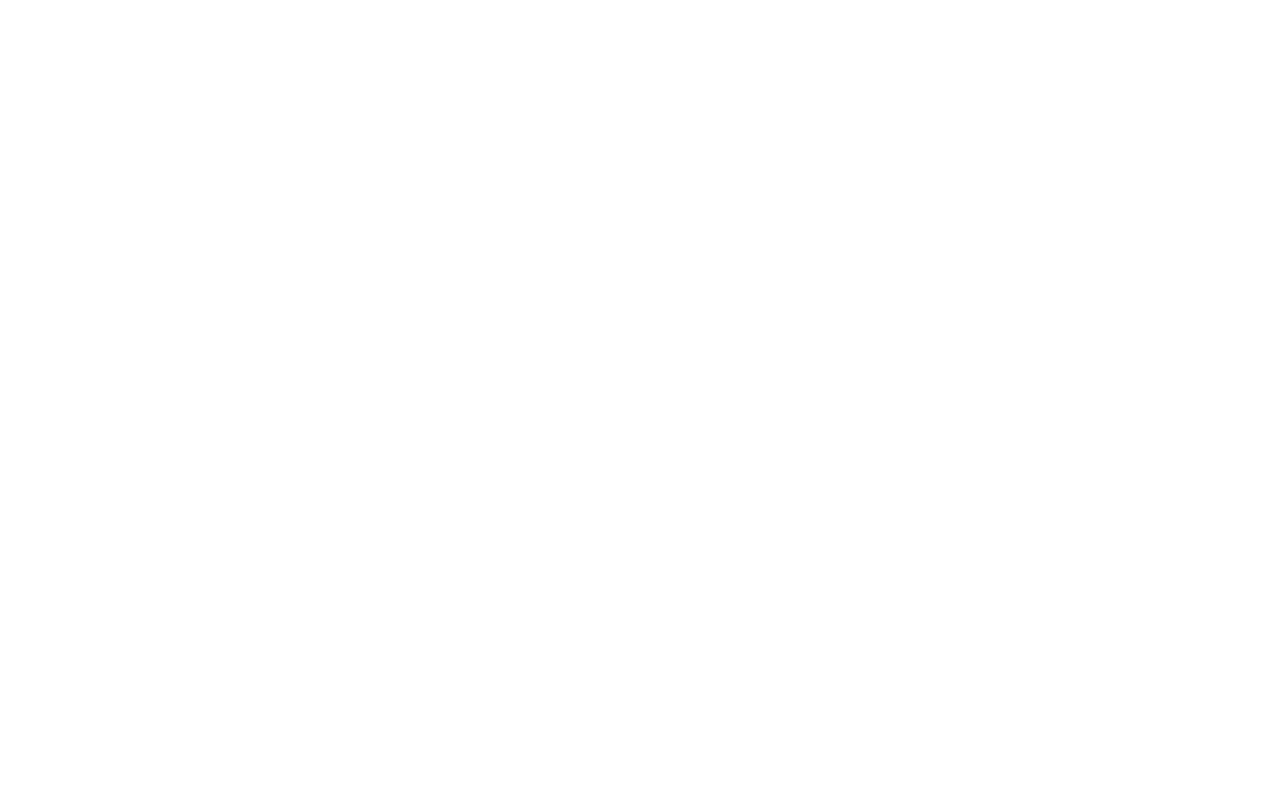
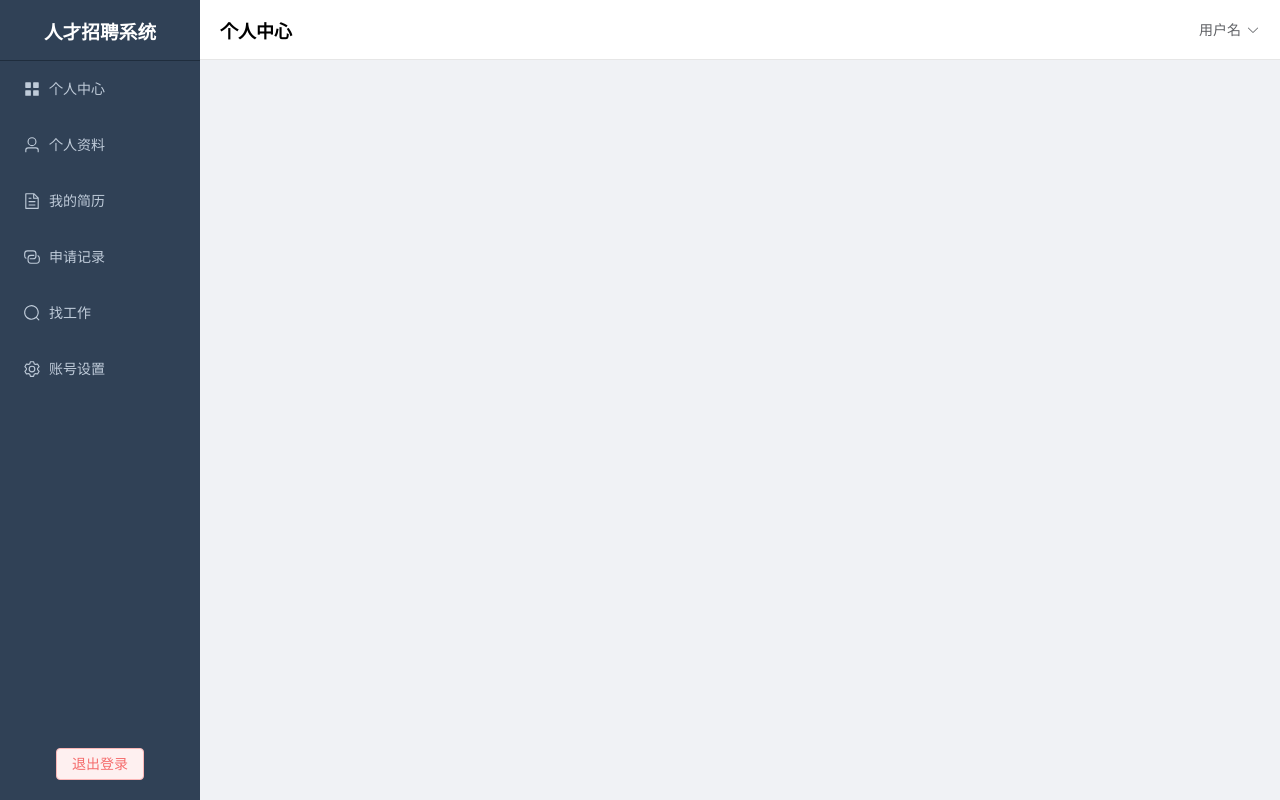
Before and after one commit to SDU-YueQiu/invisible-hand-hr-system, a Vue app in the folder code/client/: page /user in a window 1280 px wide. Before the commit this address had no page. Built offline with nearby package versions, Linux system fonts and the light colour scheme.

Commit message:
新增用户界面 -增加 views/layouts/UserLayout.vue -修改 router/index.js

```diff
--- /dev/null
+++ b/code/client/src/views/layouts/UserLayout.vue
@@ -0,0 +1,201 @@
+<template>
+  <div class="layout-container">
+    <el-container>
+      <el-aside width="200px" class="aside">
+        <div class="logo">
+          <h3>人才招聘系统</h3>
+        </div>
+        <el-menu
+          :default-active="activeMenu"
+          class="el-menu-vertical"
+          router
+          background-color="#304156"
+          text-color="#bfcbd9"
+          active-text-color="#409EFF"
+        >
+          <el-menu-item index="/user/dashboard">
+            <el-icon><icon-menu /></el-icon>
+            <span>个人中心</span>
+          </el-menu-item>
+          <el-menu-item index="/user/profile">
+            <el-icon><user /></el-icon>
+            <span>个人资料</span>
+          </el-menu-item>
+          <el-menu-item index="/user/resumes">
+            <el-icon><document /></el-icon>
+            <span>我的简历</span>
+          </el-menu-item>
+          <el-menu-item index="/user/applications">
+            <el-icon><connection /></el-icon>
+            <span>申请记录</span>
+          </el-menu-item>
+          <el-menu-item index="/jobs">
+            <el-icon><search /></el-icon>
+            <span>找工作</span>
+          </el-menu-item>
+          <el-menu-item index="/user/settings">
+            <el-icon><setting /></el-icon>
+            <span>账号设置</span>
+          </el-menu-item>
+        </el-menu>
+        <div class="logout-btn">
+          <el-button type="danger" plain @click="handleLogout">退出登录</el-button>
+        </div>
+      </el-aside>
+
+      <el-container>
+        <el-header height="60px" class="header">
+          <div class="header-title">{{ pageTitle }}</div>
+          <div class="user-info">
+            <el-dropdown>
+              <span class="el-dropdown-link">
+                {{ username }}<el-icon class="el-icon--right"><arrow-down /></el-icon>
+              </span>
+              <template #dropdown>
+                <el-dropdown-menu>
+                  <el-dropdown-item @click="$router.push('/user/profile')">个人资料</el-dropdown-item>
+                  <el-dropdown-item @click="$router.push('/user/settings')">账号设置</el-dropdown-item>
+                  <el-dropdown-item divided @click="handleLogout">退出登录</el-dropdown-item>
+                </el-dropdown-menu>
+              </template>
+            </el-dropdown>
+          </div>
+        </el-header>
+
+        <el-main class="main">
+          <router-view></router-view>
+        </el-main>
+      </el-container>
+    </el-container>
+  </div>
+</template>
+
+<script setup>
+import { ref, computed } from 'vue'
+import { useRoute, useRouter } from 'vue-router'
+import { ElMessageBox, ElMessage } from 'element-plus'
+import {
+  Menu as IconMenu,
+  User,
+  Document,
+  Connection,
+  Setting,
+  Search,
+  ArrowDown
+} from '@element-plus/icons-vue'
+import { useUserStore } from '../../stores'
+
+const route = useRoute()
+const router = useRouter()
+const userStore = useUserStore()
+
+const username = computed(() => userStore.username || '用户名')
+
+const activeMenu = computed(() => route.path)
+
+const pageTitle = computed(() => {
+  const pathMap = {
+    '/user/dashboard': '个人中心',
+    '/user/profile': '个人资料',
+    '/user/resumes': '我的简历',
+    '/user/resume/create': '创建简历',
+    '/user/resume/edit': '编辑简历',
+    '/user/resume/view': '查看简历',
+    '/user/applications': '求职申请',
+    '/user/settings': '账号设置'
+  }
+
+  // 处理动态路由
+  if (route.path.includes('/user/resume/edit/')) {
+    return '编辑简历'
+  } else if (route.path.includes('/user/resume/view/')) {
+    return '查看简历'
+  }
+
+  return pathMap[route.path] || '个人中心'
+})
+
+const handleLogout = () => {
+  ElMessageBox.confirm('确定要退出登录吗?', '提示', {
+    confirmButtonText: '确定',
+    cancelButtonText: '取消',
+    type: 'warning',
+  }).then(() => {
+    // 清除登录状态
+    localStorage.removeItem('token')
+    localStorage.removeItem('userType')
+    userStore.clearUser()
+
+    router.push('/login')
+    ElMessage.success('已成功退出登录')
+  }).catch(() => {})
+}
+</script>
+
+<style scoped>
+.layout-container {
+  height: 100vh;
+  display: flex;
+}
+
+.aside {
+  background-color: #304156;
+  color: white;
+  height: 100vh;
+  position: relative;
+}
+
+.logo {
+  height: 60px;
+  display: flex;
+  justify-content: center;
+  align-items: center;
+  border-bottom: 1px solid #1f2d3d;
+}
+
+.logo h3 {
+  color: #fff;
+  margin: 0;
+}
+
+.el-menu-vertical {
+  border-right: none;
+}
+
+.header {
+  background-color: white;
+  border-bottom: 1px solid #e6e6e6;
+  display: flex;
+  justify-content: space-between;
+  align-items: center;
+}
+
+.header-title {
+  font-size: 18px;
+  font-weight: bold;
+}
+
+.user-info {
+  display: flex;
+  align-items: center;
+}
+
+.el-dropdown-link {
+  cursor: pointer;
+  display: flex;
+  align-items: center;
+}
+
+.main {
+  background-color: #f0f2f5;
+  height: calc(100vh - 60px);
+  overflow-y: auto;
+}
+
+.logout-btn {
+  position: absolute;
+  bottom: 20px;
+  width: 100%;
+  text-align: center;
+}
+</style>
```
Also changed, not shown: code/client/src/router/index.js (+55 -0 lines).
